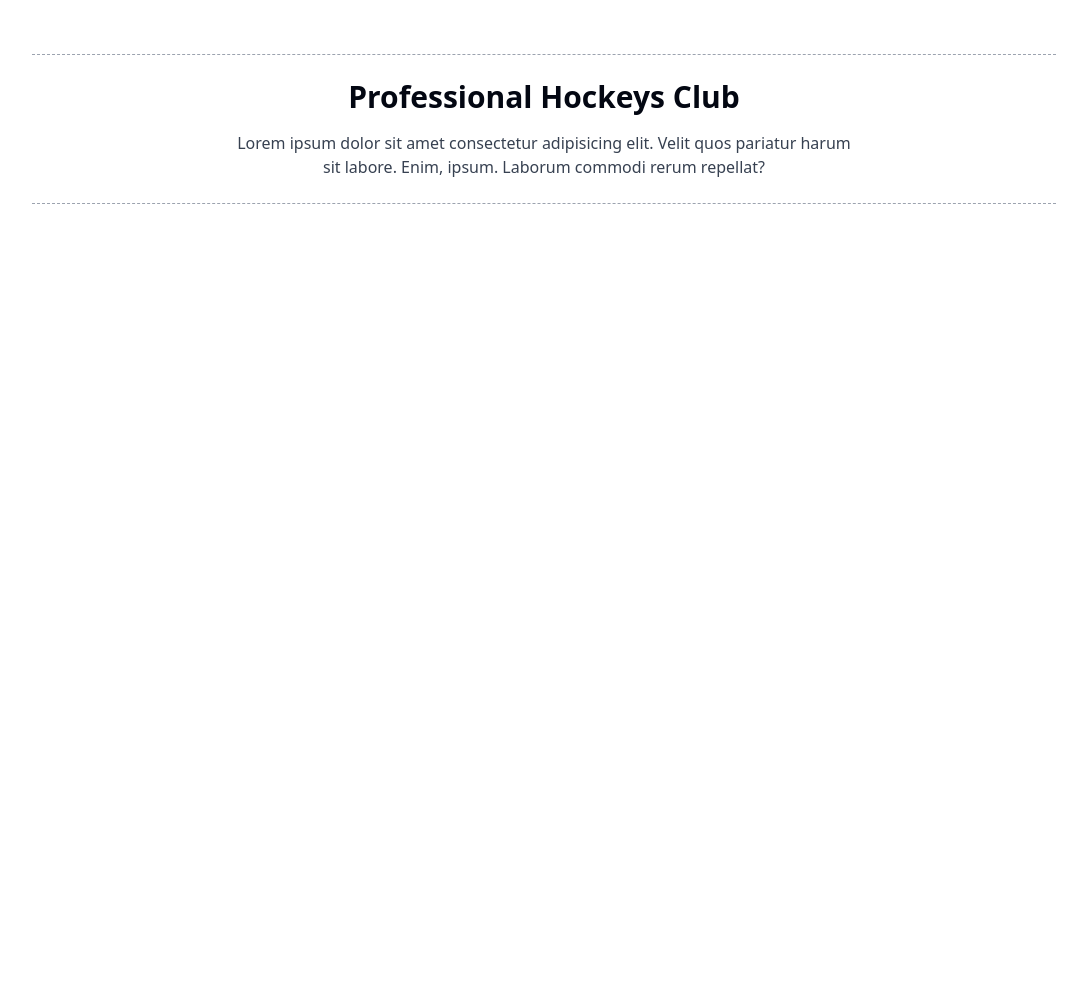
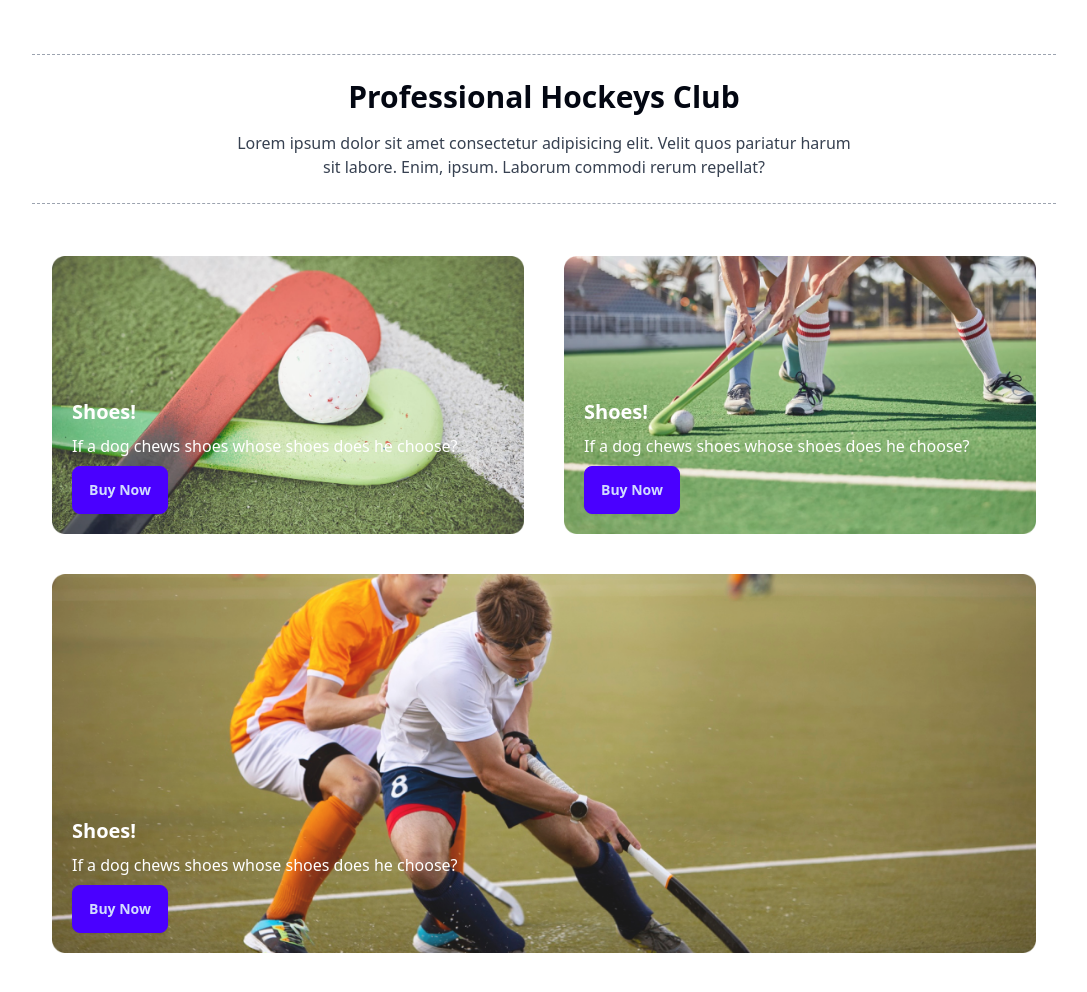
Before and after one commit to mdparvajmosharof/gamehoky, a plain HTML site: page index.html in a window 1280 px wide. Shown: the part 1418-2410 px from the top of the page, without its empty margins (96-1183 px from the left). Before the commit the page ends 1718 px from the top, so only its background shows below. Drawn offline with nearby package versions, Linux system fonts and the light colour scheme.

Commit message:
car1 complete

```diff
--- a/index.html
+++ b/index.html
@@ -225,6 +225,40 @@
           </p>
         </div>
       </section>
+      <section class="my-8">
+        <div class="lg:flex">
+          <div class="relative p-5">
+            <figure><img class="opacity-90" src="Images/2.png" alt="Shoes" /></figure>
+            <div class="card-body absolute left-2 bottom-2 text-white">
+              <h2 class="card-title">Shoes!</h2>
+              <p>If a dog chews shoes whose shoes does he choose?</p>
+              <div class="card-actions">
+                <button class="btn btn-primary">Buy Now</button>
+              </div>
+            </div>
+          </div>
+          <div class="relative p-5">
+            <figure><img class="opacity-90" src="Images/3.png" alt="Shoes" /></figure>
+            <div class="card-body absolute left-2 bottom-2 text-white">
+              <h2 class="card-title">Shoes!</h2>
+              <p>If a dog chews shoes whose shoes does he choose?</p>
+              <div class="card-actions">
+                <button class="btn btn-primary">Buy Now</button>
+              </div>
+            </div>
+          </div>
+        </div>
+        <div class="relative p-5 ">
+          <figure><img class="opacity-90 h-52 lg:h-full" src="Images/4.png" alt="Shoes" /></figure>
+          <div class="card-body absolute left-2 bottom-2 text-white">
+            <h2 class="card-title">Shoes!</h2>
+            <p>If a dog chews shoes whose shoes does he choose?</p>
+            <div class="card-actions">
+              <button class="btn btn-primary">Buy Now</button>
+            </div>
+          </div>
+        </div>
+      </section>
     </main>
   </body>
 </html>
```
